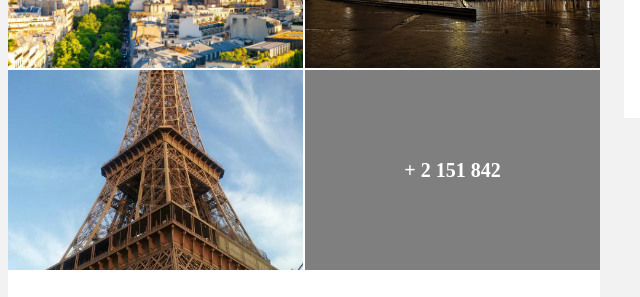
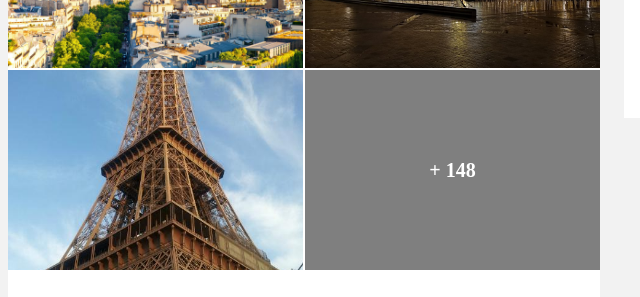
Before and after one commit to Bessem75/Tripadvisor, a website: page index.html in a window 1280 px wide. Shown: the part 751-1048 px from the top of the page, 336-976 px from the left. Drawn offline with Linux system fonts and the light colour scheme; a web font is replaced by a local one.

Commit message:
adding modules

```diff
--- a/index.html
+++ b/index.html
@@ -184,7 +184,7 @@
             <div></div>
             <div>
               <div>
-                + 2 151 842
+                + 148
               </div>
             </div>
           </div>
```
